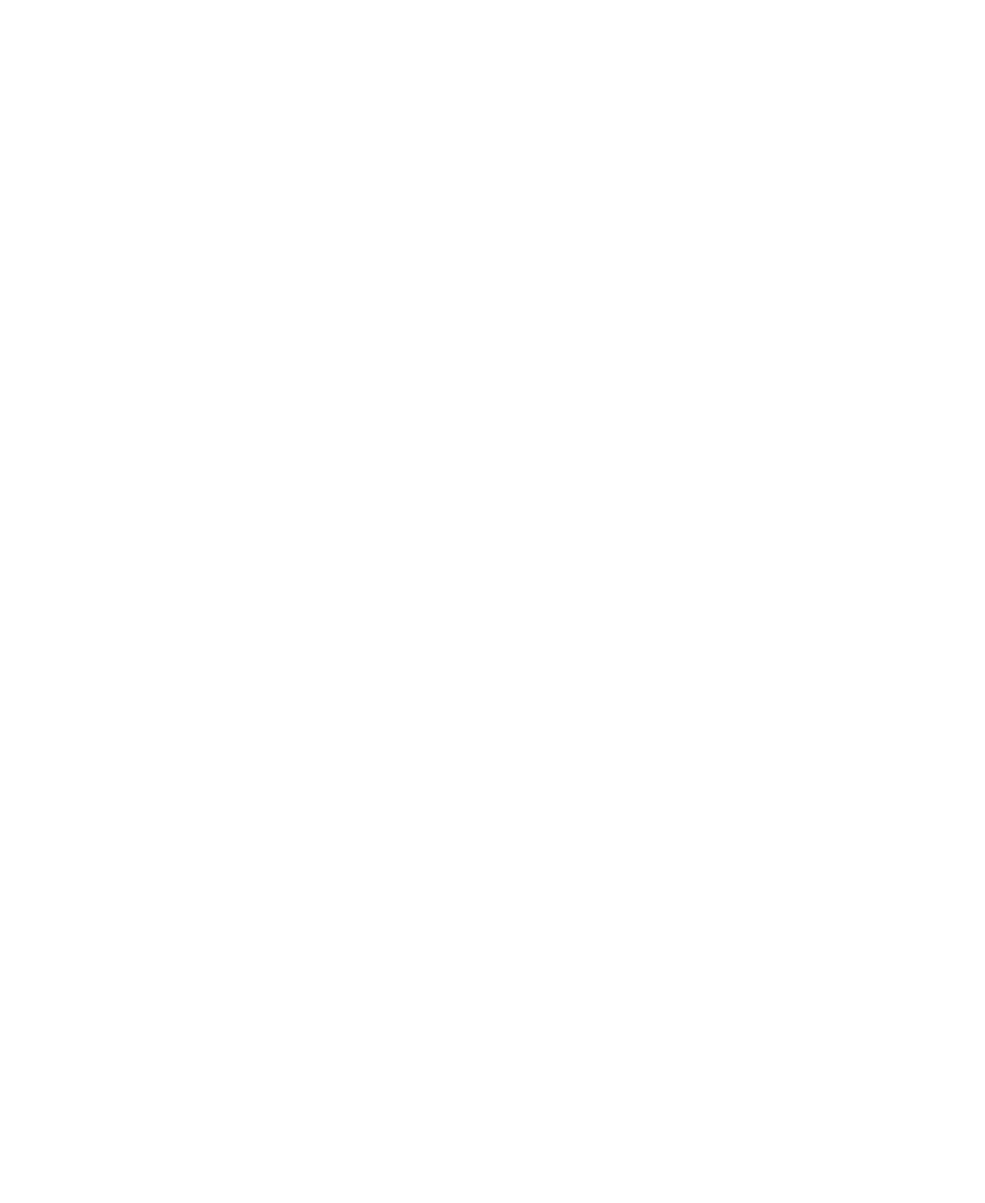
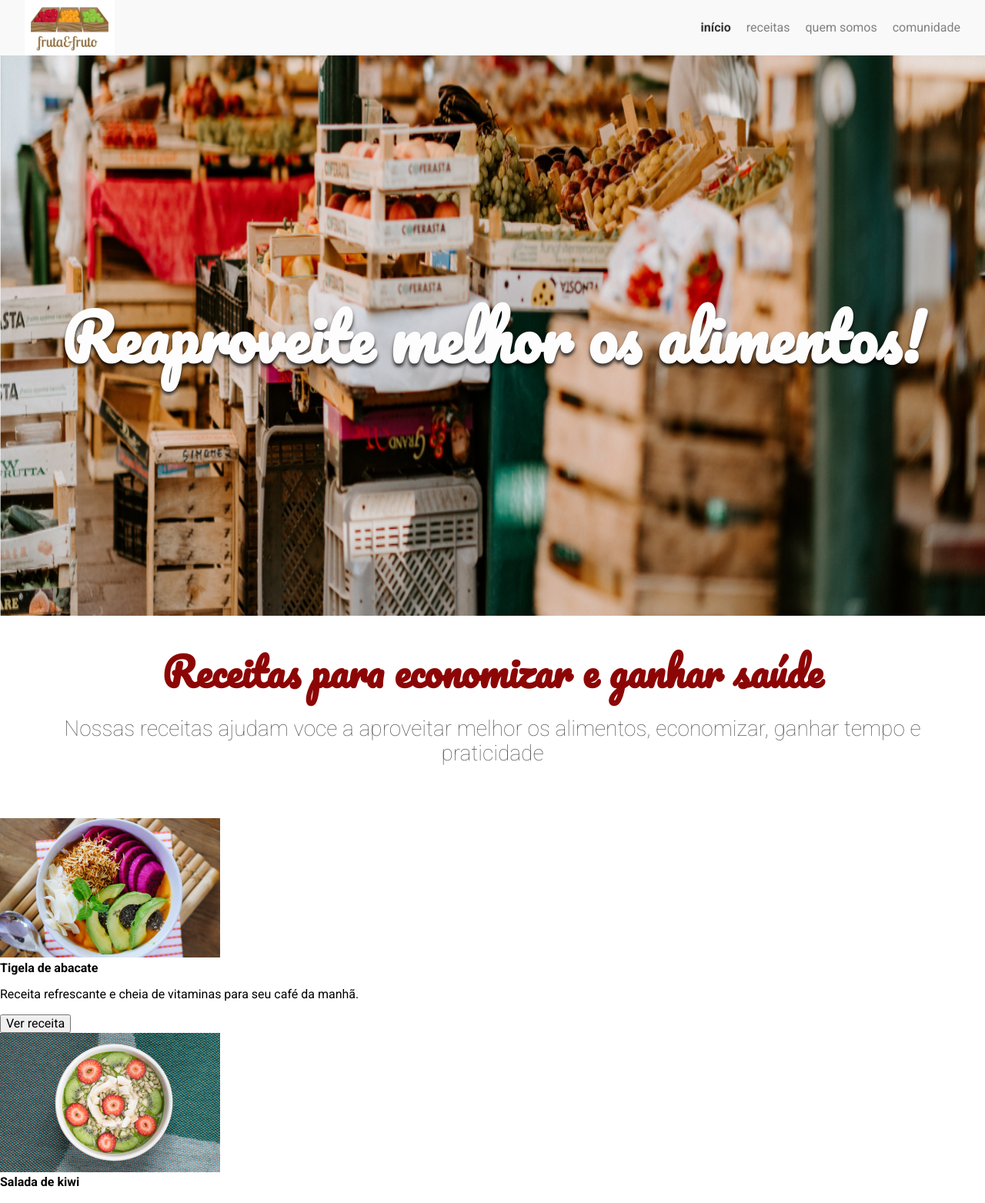
Before and after one commit to Jose-Heleno/bakuja, a plain HTML site: page arquitetura-css-assets/index.html in a window 1280 px wide. Shown: the top 1563 px of the page at 77% size. Before the commit the page ends 800 px from the top, so only its background shows below. Drawn offline with Linux system fonts and the light colour scheme.

Commit message:
Alterações pontuais.

```diff
--- /dev/null
+++ b/arquitetura-css-assets/assets/css/banner/banner-imagem.css
@@ -0,0 +1,4 @@
+.banner__imagem {
+    width: 100%;
+    height: calc(100vh - 72px);
+}
--- /dev/null
+++ b/arquitetura-css-assets/assets/css/banner/banner-titulo.css
@@ -0,0 +1,13 @@
+.banner__titulo {
+    font-family: Pacifico, cursive;
+    color: #fdfdfd;
+    font-size: 5.0625rem;
+    position: absolute;
+    left: 50%;
+    text-shadow: 0 4px 4px rgba(0, 0, 0, 0.75);
+    top: 50%;
+    text-align: center;
+    transform: translate(-50%, -50%);
+    width: 100%;
+
+}
--- /dev/null
+++ b/arquitetura-css-assets/assets/css/banner/banner.css
@@ -0,0 +1,3 @@
+.banner {
+    position: relative;
+}
--- /dev/null
+++ b/arquitetura-css-assets/assets/css/cabecalho.css
@@ -0,0 +1,8 @@
+.cabecalho {
+    align-items: center;
+    background: #f9f9f9;
+    display: flex;
+    justify-content: space-between;
+    padding-left: 2rem;
+    padding-right: 2rem;
+}
--- /dev/null
+++ b/arquitetura-css-assets/assets/css/menu/menu-item.css
@@ -0,0 +1,7 @@
+.menu__item {
+    list-style: none;
+}
+
+.menu__item:last-child .menu__link {
+    margin-right: 0;
+}
--- /dev/null
+++ b/arquitetura-css-assets/assets/css/menu/menu-link.css
@@ -0,0 +1,15 @@
+.menu__link {
+    color: #808080;
+    margin-right: 1.25rem;
+    text-decoration: none;
+    text-transform: lowercase;
+}
+
+.menu__link.ativo {
+    color: #333;
+    font-weight: bold;
+}
+
+.menu__link:hover {
+    text-decoration: underline;
+}
--- /dev/null
+++ b/arquitetura-css-assets/assets/css/menu/menu-lista.css
@@ -0,0 +1,3 @@
+.menu__lista {
+    display: flex;
+}
--- /dev/null
+++ b/arquitetura-css-assets/assets/css/sobre/sobre-descricao.css
@@ -0,0 +1,6 @@
+.sobre__descricao {
+    color: #595959;
+    font-size: 1.75rem;
+    font-weight: 100;
+
+}
--- /dev/null
+++ b/arquitetura-css-assets/assets/css/sobre/sobre-titulo.css
@@ -0,0 +1,6 @@
+.sobre__titulo {
+    color: #8d0606;
+    font-family: Pacifico, cursive;
+    font-size: 3.1875rem;
+
+}
--- /dev/null
+++ b/arquitetura-css-assets/assets/css/sobre/sobre.css
@@ -0,0 +1,4 @@
+.sobre {
+    text-align: center;
+    padding: 2.5rem;
+}
--- a/arquitetura-css-assets/index.html
+++ b/arquitetura-css-assets/index.html
@@ -8,6 +8,93 @@
         <title>Fruta & Fruto</title>
         <link href="./assets/css/normalize.css" rel="stylesheet" />
         <link href="./assets/css/reset.css" rel="stylesheet" />
+        <link href="./assets/css/cabecalho.css" rel="stylesheet" />
+        <link href="./assets/css/menu/menu-item.css" rel="stylesheet" />
+        <link href="./assets/css/menu/menu-link.css" rel="stylesheet" />
+        <link href="./assets/css/menu/menu-lista.css" rel="stylesheet" />
+        <link href="./assets/css/banner/banner-imagem.css" rel="stylesheet" />
+        <link href="./assets/css/banner/banner-titulo.css" rel="stylesheet" />
+        <link href="./assets/css/banner/banner.css" rel="stylesheet" />
+        <link href="./assets/css/sobre/sobre-descricao.css" rel="stylesheet" />
+        <link href="./assets/css/sobre/sobre-titulo.css" rel="stylesheet" />
+        <link href="./assets/css/sobre/sobre.css" rel="stylesheet" />
+        <link href="./assets/css/receitas/receita-botao.css" rel="stylesheet" />
+        <link href="./assets/css/receitas/receita-conteudo.css" rel="stylesheet" />
+        <link href="./assets/css/receitas/receita-descricao.css" rel="stylesheet" />
+        <link href="./assets/css/receitas/receita-imagem.css" rel="stylesheet" />
+        <link href="./assets/css/receitas/receita-titulo.css" rel="stylesheet" />
+        <link href="./assets/css/receitas/receita.css" rel="stylesheet" />
     </head>
-    <body></body>
+    <body>
+        <header class="cabecalho">
+            <img class="logo" src="/arquitetura-css-assets/assets/img/logo.jpg" alt="Fruta e Fruto">
+            <nav class="menu">
+                <ul class="menu__lista">
+                    <li class="menu__item"><a class="menu__link ativo" href="#">Início</a></li>
+                    <li class="menu__item"><a class="menu__link" href="#">Receitas</a></li>
+                    <li class="menu__item"><a class="menu__link" href="#">Quem somos</a></li>
+                    <li class="menu__item"><a class="menu__link" href="#">Comunidade</a></li>
+                </ul>
+            </nav>
+        </header>
+        <section class="banner">
+            <img class="banner__imagem" src="/arquitetura-css-assets/assets/img/banner.jpg" alt="">
+            <h2 class="banner__titulo">Reaproveite melhor os alimentos!</h2>
+        </section>
+        <section class="sobre">
+            <h2 class="sobre__titulo">Receitas para economizar e ganhar saúde</h2>
+            <p class="sobre__descricao">Nossas receitas ajudam voce a aproveitar melhor os alimentos, economizar, ganhar tempo e praticidade</p>
+        </section>
+        <section class="receitas">
+            <div class="receita">
+                <img alt="Tigela de abacate" class="receita__imagem" src="./assets/img/receitas/tigela-de-abacate.jpg" />
+                <div class="receita__conteudo">
+                    <h4 class="receita__titulo">Tigela de abacate</h4>
+                    <p class="receita__descricao">Receita refrescante e cheia de vitaminas para seu café da manhã.</p>
+                    <button class="receita__botao">Ver receita</button>
+                </div>
+            </div>
+            <div class="receita">
+                <img alt="Salada de kiwi" class="receita__imagem" src="./assets/img/receitas/salada-de-kiwi.jpg" />
+                <div class="receita__conteudo">
+                    <h4 class="receita__titulo">Salada de kiwi</h4>
+                    <p class="receita__descricao">Receita refrescante e cheia de vitaminas para seu café da manhã.</p>
+                    <button class="receita__botao">Ver receita</button>
+                </div>
+            </div>
+            <div class="receita">
+                <img alt="Mix de vegetais" class="receita__imagem" src="./assets/img/receitas/mix-de-vegetais.jpg" />
+                <div class="receita__conteudo">
+                    <h4 class="receita__titulo">Mix de vegetais</h4>
+                    <p class="receita__descricao">Receita refrescante e cheia de vitaminas para seu café da manhã.</p>
+                    <button class="receita__botao">Ver receita</button>
+                </div>
+            </div>
+            <div class="receita">
+                <img alt="Pimentões à Juliana" class="receita__imagem" src="./assets/img/receitas/pimentoes-a-juliana.jpg" />
+                <div class="receita__conteudo">
+                    <h4 class="receita__titulo">Pimentões à Juliana</h4>
+                    <p class="receita__descricao">Receita refrescante e cheia de vitaminas para seu café da manhã.</p>
+                    <button class="receita__botao">Ver receita</button>
+                </div>
+            </div>
+            <div class="receita">
+                <img alt="Prato oriental" class="receita__imagem" src="./assets/img/receitas/prato-oriental.jpg" />
+                <div class="receita__conteudo">
+                    <h4 class="receita__titulo">Prato oriental</h4>
+                    <p class="receita__descricao">Receita refrescante e cheia de vitaminas para seu café da manhã.</p>
+                    <button class="receita__botao">Ver receita</button>
+                </div>
+            </div>
+            <div class="receita">
+                <img alt="Beterrabas assadas" class="receita__imagem" src="./assets/img/receitas/beterrabas-assadas.jpg" />
+                <div class="receita__conteudo">
+                    <h4 class="receita__titulo">Beterrabas assadas</h4>
+                    <p class="receita__descricao">Receita refrescante e cheia de vitaminas para seu café da manhã.</p>
+                    <button class="receita__botao">Ver receita</button>
+                </div>
+            </div>
+        </section>
+
+    </body>
 </html>
```
Also changed, not shown: arquitetura-css-assets/assets/css/receitas/receita-botao.css (added), arquitetura-css-assets/assets/css/receitas/receita-conteudo.css (added), arquitetura-css-assets/assets/css/receitas/receita-descricao.css (added), arquitetura-css-assets/assets/css/receitas/receita-imagem.css (added), arquitetura-css-assets/assets/css/receitas/receita-titulo.css (added), arquitetura-css-assets/assets/css/receitas/receita.css (added).
